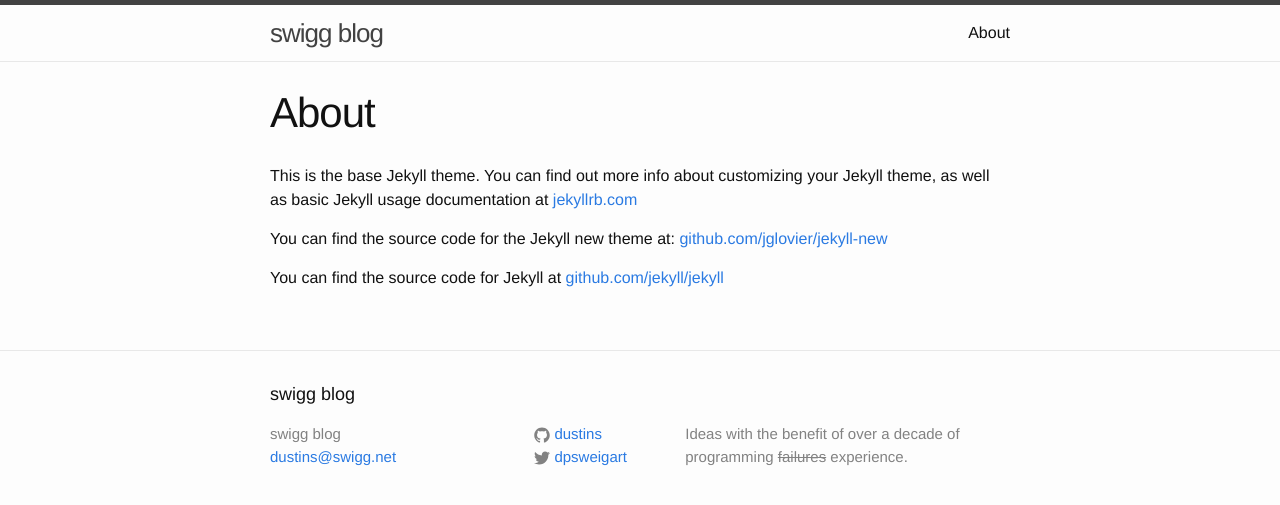
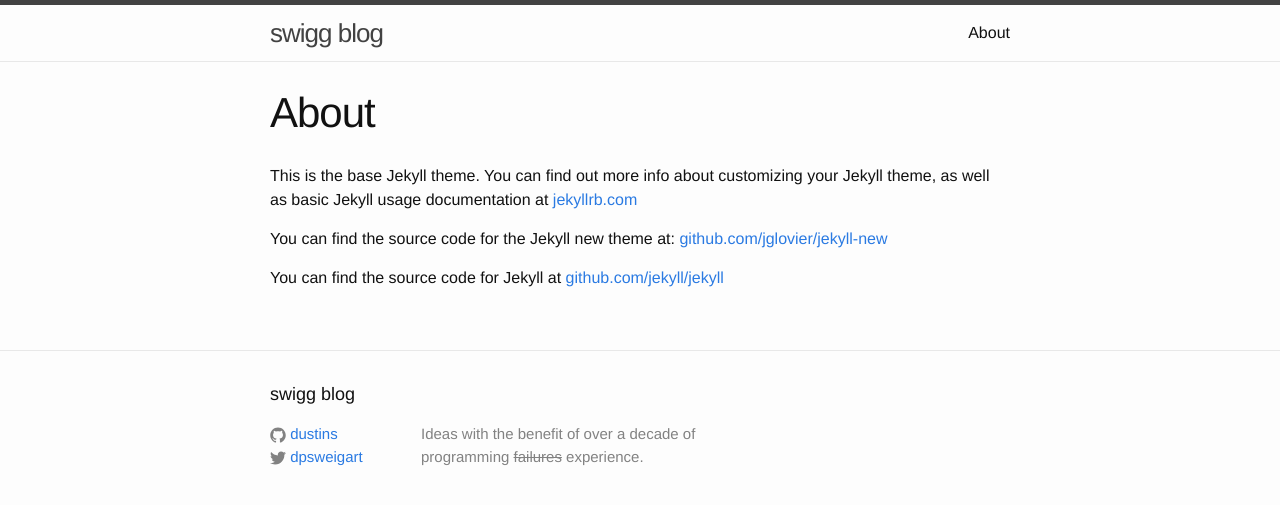
Before and after one commit to dustins/dustins.github.io, a Jekyll site: the page built from about.md, in a window 1280 px wide. Shown: the top 505 px of the page. Built offline with Jekyll 4.4.1, drawn with Linux system fonts in a browser that asks for light colours; Markdown is read by kramdown in place of the engine named in the settings.

Commit message:
removed my email from the blog

```diff
--- a/_config.yml
+++ b/_config.yml
@@ -1,6 +1,5 @@
 # Site settings
 title: swigg blog
-email: dustins@swigg.net
 description: > # this means to ignore newlines until "baseurl:"
   Ideas with the benefit of over a decade of programming <del>failures</del> experience.
 baseurl: "" # the subpath of your site, e.g. /blog/
--- a/_includes/footer.html
+++ b/_includes/footer.html
@@ -5,12 +5,12 @@
     <h2 class="footer-heading">{{ site.title }}</h2>
 
     <div class="footer-col-wrapper">
-      <div class="footer-col  footer-col-1">
+      <!---<div class="footer-col  footer-col-1">
         <ul class="contact-list">
           <li>{{ site.title }}</li>
           <li><a href="mailto:{{ site.email }}">{{ site.email }}</a></li>
         </ul>
-      </div>
+      </div>-->
 
       <div class="footer-col  footer-col-2">
         <ul class="social-media-list">
```
